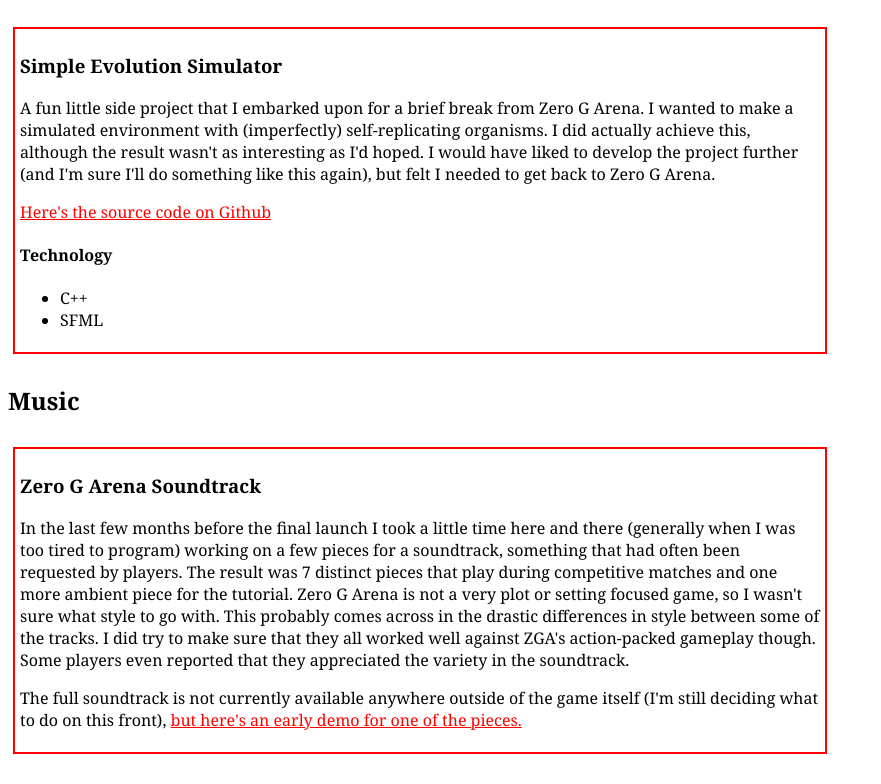
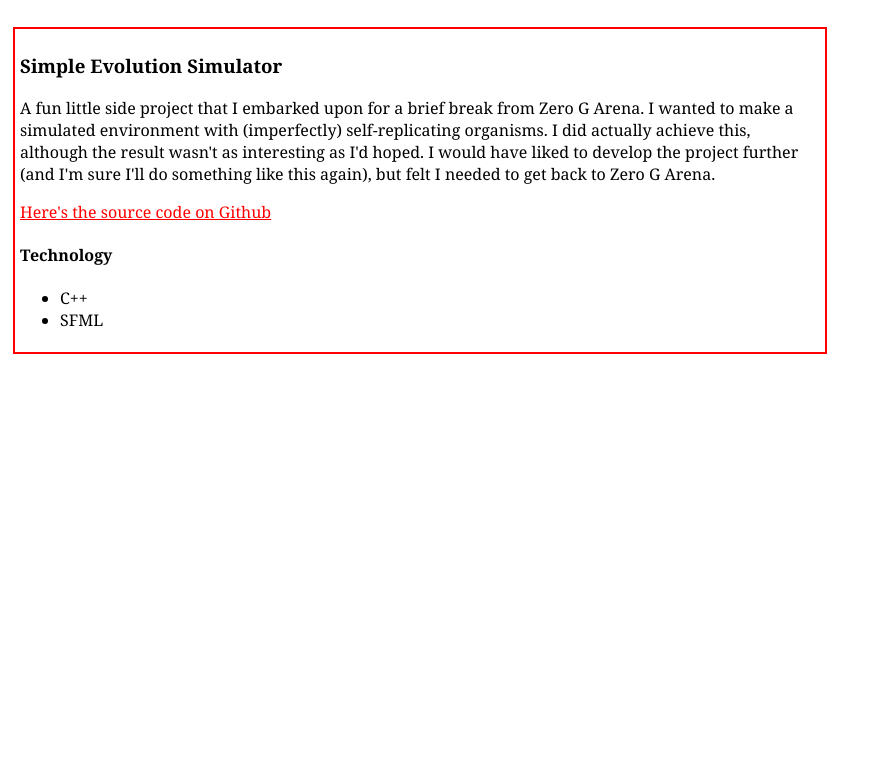
Before and after one commit to Jonwod/WebPortfolio, a plain HTML site: page index.html in a window 1280 px wide. Shown: the part 1428-2212 px from the top of the page, without its empty margins (0-881 px from the left). After the commit the page ends 1812 px from the top, so only its background shows below. Drawn offline with Linux system fonts and the light colour scheme.

Commit message:
removed music section

```diff
--- a/index.html
+++ b/index.html
@@ -53,17 +53,5 @@
   </ul>
 </div>
 
-<h2>Music</h2>
-
-<div class="project">
-  <h3>Zero G Arena Soundtrack</h3>
-  <p>
-  In the last few months before the final launch I took a little time here and there (generally when I was too tired to program) working on a few pieces for a soundtrack, something that had often been requested by players. The result was 7 distinct pieces that play during competitive matches and one more ambient piece for the tutorial. Zero G Arena is not a very plot or setting focused game, so I wasn't sure what style to go with. This probably comes across in the drastic differences in style between some of the tracks. I did try to make sure that they all worked well against ZGA's action-packed gameplay though. Some players even reported that they appreciated the variety in the soundtrack.
-  </p>
-  <p>
-  The full soundtrack is not currently available anywhere outside of the game itself (I'm still deciding what to do on this front), <a href=https://soundcloud.com/user-467390874/zero-g-arena-soundtrack-idea-demo-1 target="_blank">but here's an early demo for one of the pieces.</a>
-  </p>
-</div>
-
 </body>
 </html>
```
